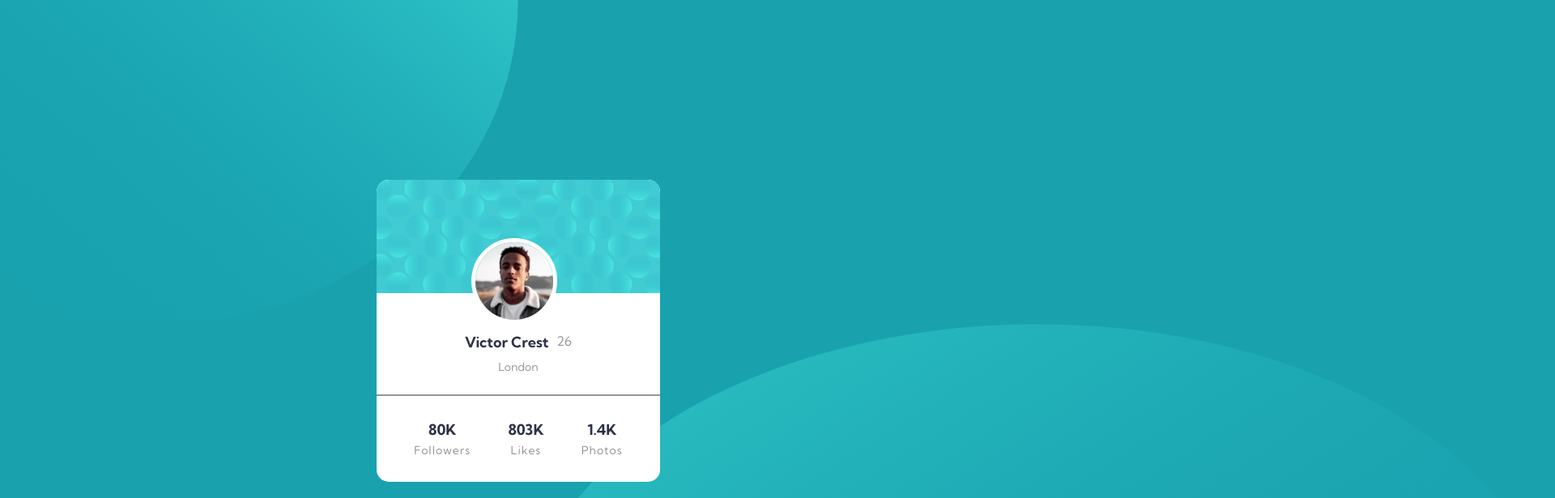
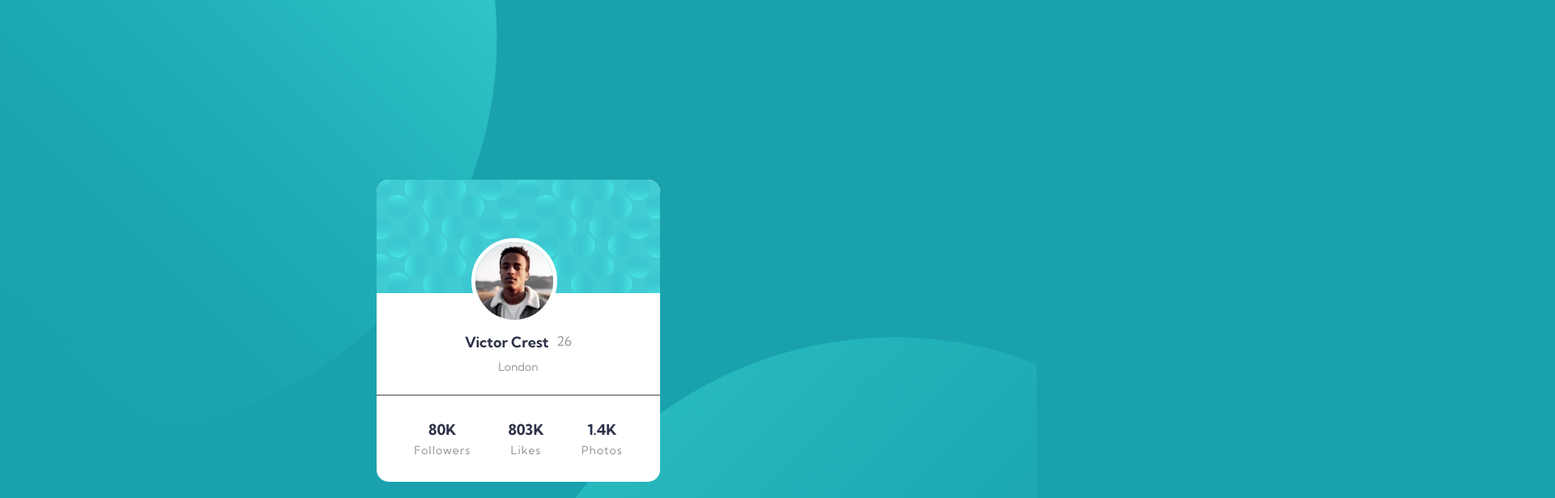
Before and after one commit to juhnovais/profile-card-component-main, a plain HTML site: page index.html in a window 1280 px wide. Shown: the top 615 px of the page at 81% size, 1920 px wide, since content can reach past the window. Drawn offline with Linux system fonts and the light colour scheme.

Commit message:
change to body bg

```diff
--- a/index.html
+++ b/index.html
@@ -18,7 +18,6 @@
 </head>
 
 <body>
-  <img role="banner" class="top-bg-pattern" src="./images/bg-pattern-top.svg" alt="Top background pattern" />
    <main>
     <div class="imgs">
       <div class="bgImg">
@@ -53,7 +52,6 @@
       </div>
     </section>
   </main>
-  <img role="banner" class="bottom-bg-pattern" src="./images/bg-pattern-bottom.svg" alt="Bottom background pattern" />
 </body>
 
 </html>
--- a/src/stylesheet/styles.scss
+++ b/src/stylesheet/styles.scss
@@ -10,12 +10,10 @@ $darkGray: hsl(0, 0%, 59%);
 
 
 body {
-    // background-image: url(../../images/bg-pattern-top.svg), url(../../images/bg-pattern-bottom.svg);
-    // background-repeat: no-repeat;
-    // background-position: top;
+    background: url(../../images/bg-pattern-top.svg), url(../../images/bg-pattern-bottom.svg);
+    background-position: right 52vw bottom 35vh, left 48vw top 52vh;
+    background-repeat: no-repeat, no-repeat;
     background-color: $darkCyan;
-    // background-position: -300px -300px, 300px 300px;
-    // background-size: 100%, 100%;
     display: flex;
     flex-flow: column;
     justify-content: center;
@@ -24,7 +22,7 @@ body {
     height: 100vh;
     font-family: 'Kumbh Sans', sans-serif;
     color: $veryDarkDesaturatedBlue;
-    overflow: hidden;
+
 
     .top-bg-pattern {
         position: absolute;
```
Also changed, not shown: build/stylesheet/styles.css, 1 other file.
